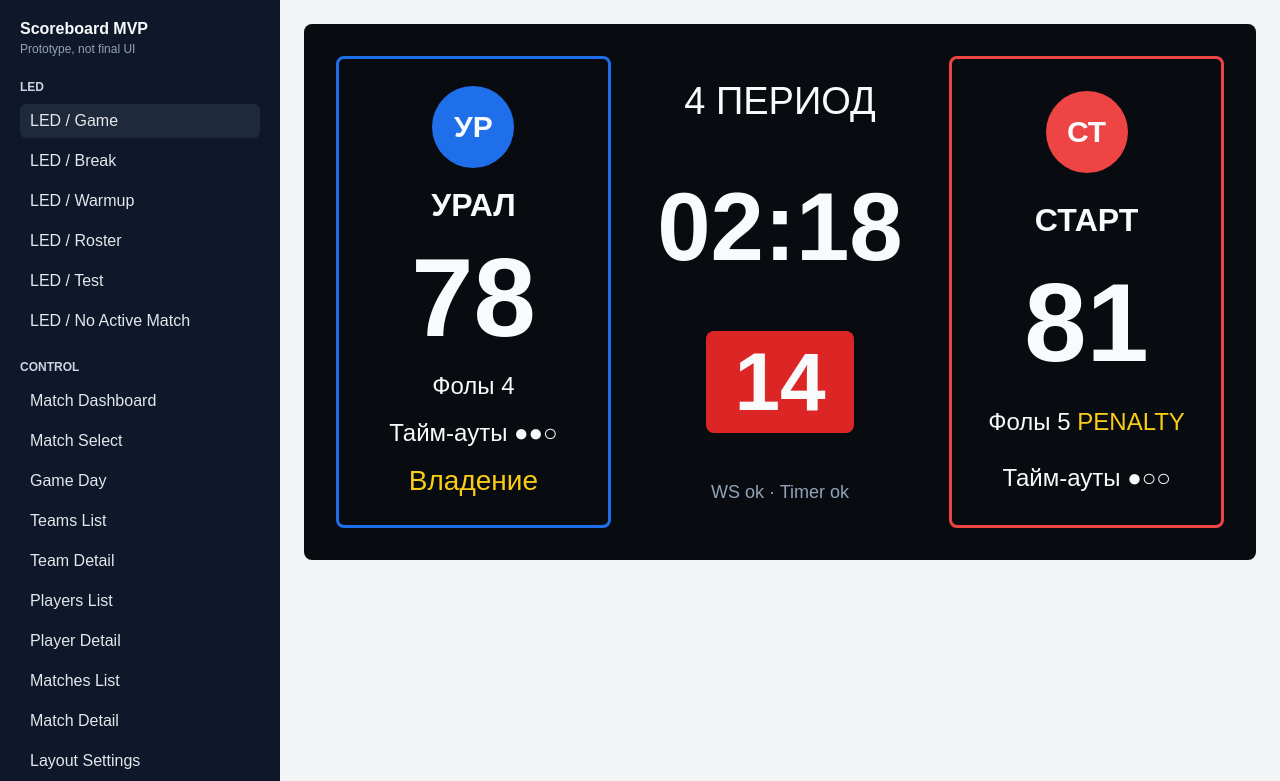
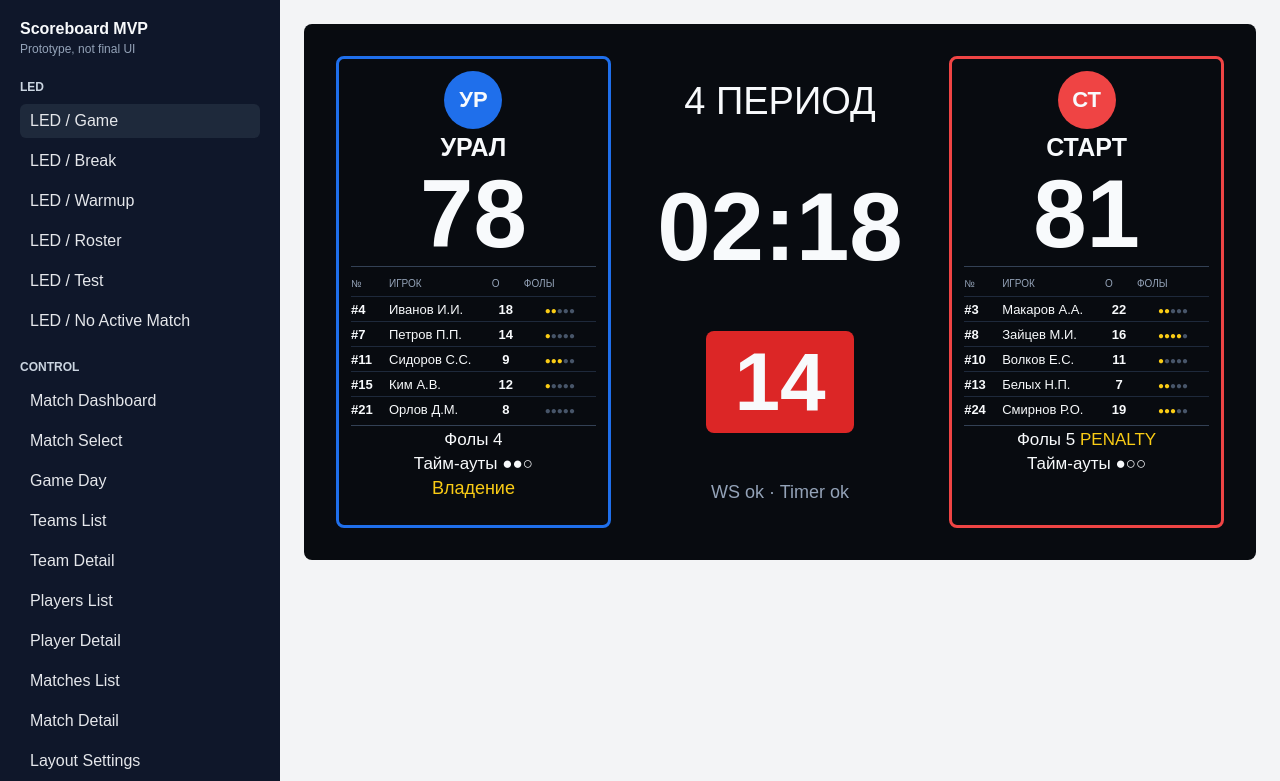
Before and after one commit to RudinMaxim/scoreboard-fok, a website: page apps/client/prototype/index.html in a window 1280 px wide. Shown: the top 781 px of the page. Drawn offline with Linux system fonts and the light colour scheme.

Commit message:
feat(client): show player stats on LED game

```diff
--- a/apps/client/prototype/app.js
+++ b/apps/client/prototype/app.js
@@ -68,11 +68,11 @@
         color: '#1f6feb',
         periodScores: [18, 22, 19, 19],
         players: [
-          { number: 4, name: 'Иванов', role: 'старт', points: 18, fouls: 2 },
-          { number: 7, name: 'Петров', role: 'старт', points: 14, fouls: 1 },
-          { number: 11, name: 'Сидоров', role: 'старт', points: 9, fouls: 3 },
-          { number: 15, name: 'Ким', role: 'старт', points: 12, fouls: 1 },
-          { number: 21, name: 'Орлов', role: 'старт', points: 8, fouls: 0 },
+          { number: 4, name: 'Иванов И.И.', role: 'старт', points: 18, fouls: 2 },
+          { number: 7, name: 'Петров П.П.', role: 'старт', points: 14, fouls: 1 },
+          { number: 11, name: 'Сидоров С.С.', role: 'старт', points: 9, fouls: 3 },
+          { number: 15, name: 'Ким А.В.', role: 'старт', points: 12, fouls: 1 },
+          { number: 21, name: 'Орлов Д.М.', role: 'старт', points: 8, fouls: 0 },
         ],
       },
       away: {
@@ -89,9 +89,11 @@
         color: '#ef4444',
         periodScores: [21, 20, 18, 22],
         players: [
-          { number: 3, name: 'Макаров', role: 'старт', points: 22, fouls: 2 },
-          { number: 8, name: 'Зайцев', role: 'старт', points: 16, fouls: 4 },
-          { number: 10, name: 'Волков', role: 'старт', points: 11, fouls: 1 },
+          { number: 3, name: 'Макаров А.А.', role: 'старт', points: 22, fouls: 2 },
+          { number: 8, name: 'Зайцев М.И.', role: 'старт', points: 16, fouls: 4 },
+          { number: 10, name: 'Волков Е.С.', role: 'старт', points: 11, fouls: 1 },
+          { number: 13, name: 'Белых Н.П.', role: 'старт', points: 7, fouls: 2 },
+          { number: 24, name: 'Смирнов Р.О.', role: 'старт', points: 19, fouls: 3 },
         ],
       },
     },
@@ -114,12 +116,33 @@
     ).join('');
   }
 
+  function foulDots(fouls) {
+    const activeFouls = Math.min(5, Math.max(0, Number(fouls) || 0));
+    return Array.from({ length: 5 }, (_, index) => {
+      const stateClass = index < activeFouls ? 'is-active' : 'is-empty';
+      return `<i class="foul-dot ${stateClass}">●</i>`;
+    }).join('');
+  }
+
+  function playerRows(team, sideClass) {
+    const rows = team.players.slice(0, 5).map((player, index) => `
+      <div class="led-player-row" data-player="${sideClass}-${index}">
+        <strong>#${escapeHtml(player.number)}</strong>
+        <span class="led-player-name">${escapeHtml(player.name)}</span>
+        <strong class="led-player-points">${escapeHtml(player.points)}</strong>
+        <span class="led-player-fouls" aria-label="Фолы: ${escapeHtml(player.fouls)}">${foulDots(player.fouls)}</span>
+      </div>
+    `).join('');
+    return `<div class="led-player-list"><div class="led-player-head"><span>№</span><span>Игрок</span><span>О</span><span>Фолы</span></div>${rows}</div>`;
+  }
+
   function teamBlock(team, sideClass) {
     return `
       <section class="led-team ${sideClass}">
         <div class="led-logo">${escapeHtml(team.logoLabel)}</div>
         <div class="led-team-name">${escapeHtml(team.shortName)}</div>
         <div class="led-score">${escapeHtml(team.score)}</div>
+        ${playerRows(team, sideClass)}
         <div class="led-meta">Фолы ${escapeHtml(team.fouls)} ${team.penalty ? '<span class="warning">PENALTY</span>' : ''}</div>
         <div class="led-meta">Тайм-ауты ${timeoutDots(team)}</div>
         ${team.possession ? '<div class="possession">Владение</div>' : ''}
--- a/apps/client/prototype/styles.css
+++ b/apps/client/prototype/styles.css
@@ -107,10 +107,12 @@ body {
   border: 3px solid var(--team-accent);
   border-radius: var(--radius);
   display: grid;
-  place-items: center;
+  align-content: start;
+  justify-items: center;
+  gap: 4px;
   text-align: center;
   min-width: 0;
-  padding: 18px;
+  padding: 12px;
 }
 
 .led-team.home {
@@ -122,33 +124,83 @@ body {
 }
 
 .led-logo {
-  width: 82px;
-  height: 82px;
+  width: 58px;
+  height: 58px;
   border-radius: 999px;
   display: grid;
   place-items: center;
   background: var(--team-accent);
-  font-size: 30px;
+  font-size: 22px;
   font-weight: 800;
 }
 
 .led-team-name {
   max-width: 100%;
   overflow-wrap: anywhere;
-  font-size: 32px;
+  font-size: 25px;
   font-weight: 800;
 }
 
 .led-score {
   max-width: 100%;
   overflow-wrap: anywhere;
-  font-size: 112px;
+  font-size: 96px;
   line-height: 1;
   font-weight: 900;
 }
 
 .led-meta {
-  font-size: 24px;
+  font-size: 17px;
+}
+
+.led-player-list {
+  width: 100%;
+  border-top: 1px solid #334155;
+  border-bottom: 1px solid #334155;
+  padding: 4px 0;
+}
+
+.led-player-head,
+.led-player-row {
+  display: grid;
+  grid-template-columns: 34px minmax(0, 1fr) 28px 72px;
+  align-items: center;
+  gap: 4px;
+  min-height: 25px;
+  text-align: left;
+}
+
+.led-player-head {
+  color: #94a3b8;
+  font-size: 10px;
+  text-transform: uppercase;
+}
+
+.led-player-row {
+  border-top: 1px solid #1e293b;
+  font-size: 13px;
+}
+
+.led-player-name {
+  min-width: 0;
+  overflow: hidden;
+  text-overflow: ellipsis;
+  white-space: nowrap;
+}
+
+.led-player-points,
+.led-player-fouls {
+  text-align: center;
+}
+
+.foul-dot {
+  color: #475569;
+  font-size: 10px;
+  font-style: normal;
+}
+
+.foul-dot.is-active {
+  color: var(--warning);
 }
 
 .warning {
@@ -157,7 +209,7 @@ body {
 
 .possession {
   color: var(--warning);
-  font-size: 28px;
+  font-size: 18px;
 }
 
 .led-center {
```
Also changed, not shown: apps/client/src/prototype/display/led-views.js (+27 -0 lines), apps/client/src/prototype/display/led-views.test.js (+13 -0 lines), apps/client/src/prototype/prototype-entry.test.js (+4 -1 lines), apps/client/src/prototype/sample-state.js (+10 -10 lines).
